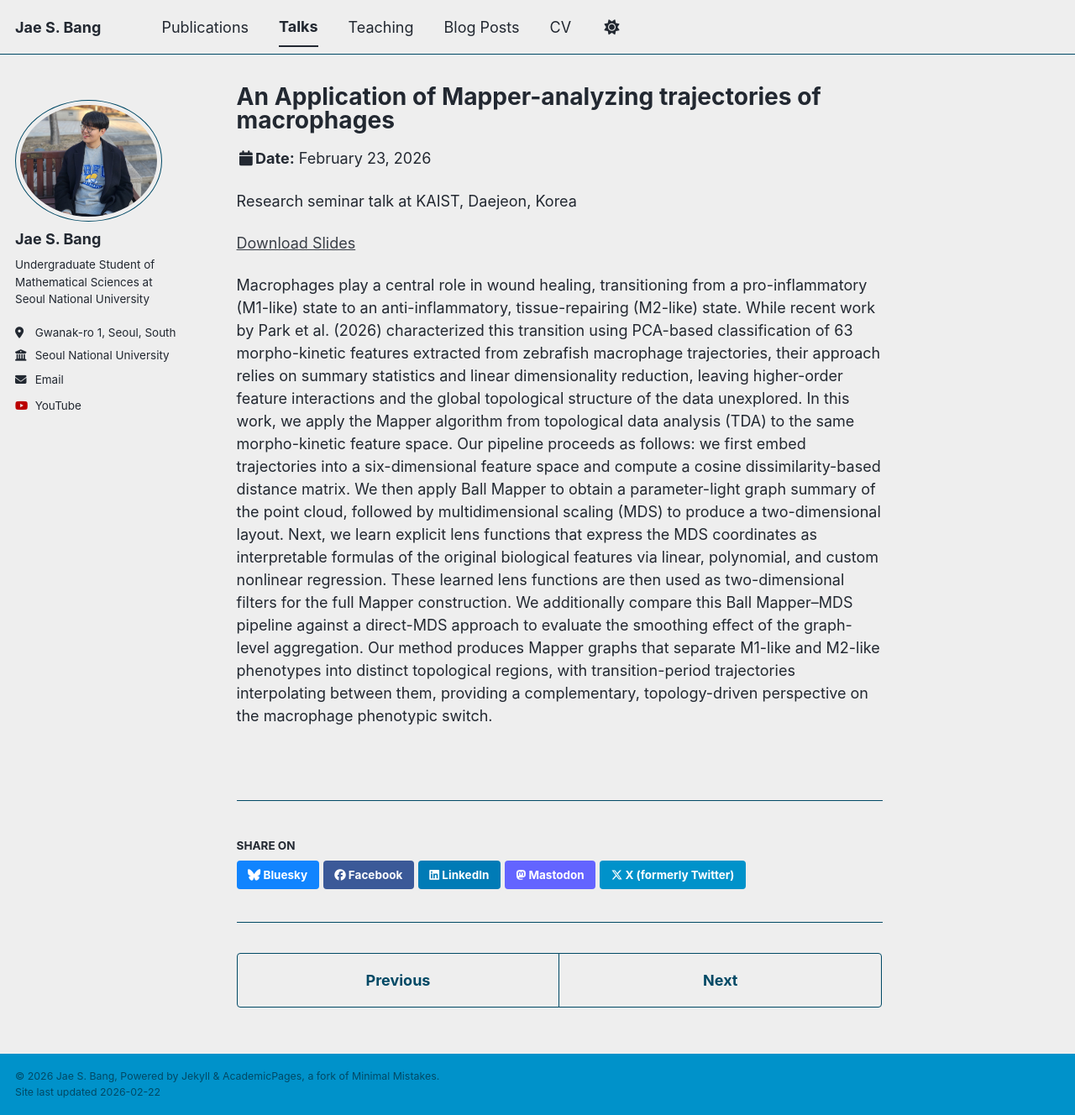
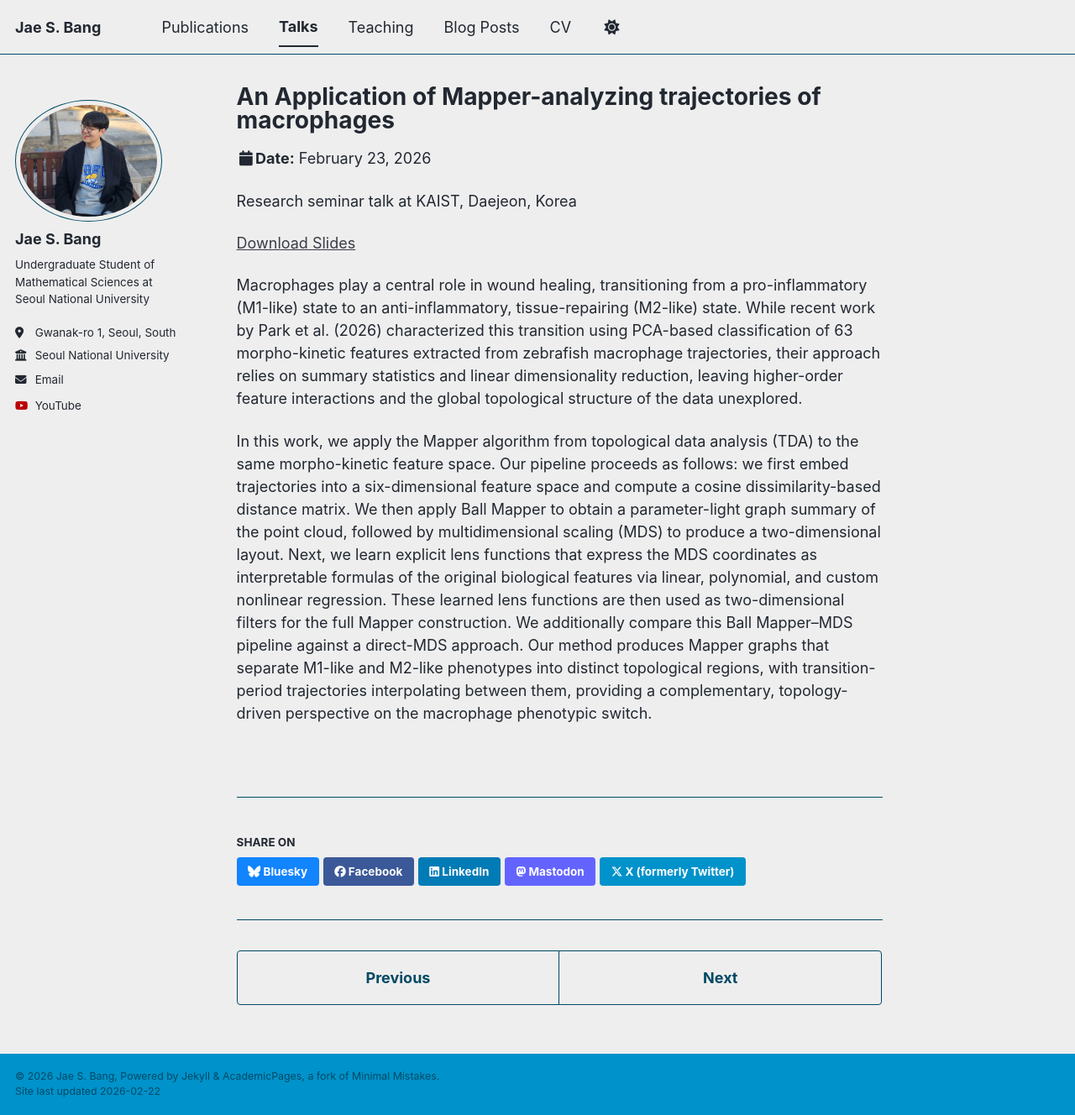
Before and after one commit to jae-s-bang/jae-s-bang.github.io, a Jekyll site: the page built from _talks/2026-02-23.md, in a window 1280 px wide and 1328 px high. Shown: the whole window at 84% size. Built offline with Jekyll 4.4.1, drawn with Linux system fonts in a browser that asks for light colours; a script bundle is joined from its source files by our own code; library files that are not in the unit come from our copies.

Commit message:
Update 2026-02-23.md

```diff
--- a/_talks/2026-02-23.md
+++ b/_talks/2026-02-23.md
@@ -11,4 +11,5 @@ location: "Daejeon, Korea"
 ---
 
 Macrophages play a central role in wound healing, transitioning from a pro-inflammatory (M1-like) state to an anti-inflammatory, tissue-repairing (M2-like) state. While recent work by Park et al. (2026) characterized this transition using PCA-based classification of 63 morpho-kinetic features extracted from zebrafish macrophage trajectories, their approach relies on summary statistics and linear dimensionality reduction, leaving higher-order feature interactions and the global topological structure of the data unexplored.
-In this work, we apply the Mapper algorithm from topological data analysis (TDA) to the same morpho-kinetic feature space. Our pipeline proceeds as follows: we first embed trajectories into a six-dimensional feature space and compute a cosine dissimilarity-based distance matrix. We then apply Ball Mapper to obtain a parameter-light graph summary of the point cloud, followed by multidimensional scaling (MDS) to produce a two-dimensional layout. Next, we learn explicit lens functions that express the MDS coordinates as interpretable formulas of the original biological features via linear, polynomial, and custom nonlinear regression. These learned lens functions are then used as two-dimensional filters for the full Mapper construction. We additionally compare this Ball Mapper–MDS pipeline against a direct-MDS approach to evaluate the smoothing effect of the graph-level aggregation. Our method produces Mapper graphs that separate M1-like and M2-like phenotypes into distinct topological regions, with transition-period trajectories interpolating between them, providing a complementary, topology-driven perspective on the macrophage phenotypic switch.
+
+In this work, we apply the Mapper algorithm from topological data analysis (TDA) to the same morpho-kinetic feature space. Our pipeline proceeds as follows: we first embed trajectories into a six-dimensional feature space and compute a cosine dissimilarity-based distance matrix. We then apply Ball Mapper to obtain a parameter-light graph summary of the point cloud, followed by multidimensional scaling (MDS) to produce a two-dimensional layout. Next, we learn explicit lens functions that express the MDS coordinates as interpretable formulas of the original biological features via linear, polynomial, and custom nonlinear regression. These learned lens functions are then used as two-dimensional filters for the full Mapper construction. We additionally compare this Ball Mapper–MDS pipeline against a direct-MDS approach. Our method produces Mapper graphs that separate M1-like and M2-like phenotypes into distinct topological regions, with transition-period trajectories interpolating between them, providing a complementary, topology-driven perspective on the macrophage phenotypic switch.
```
